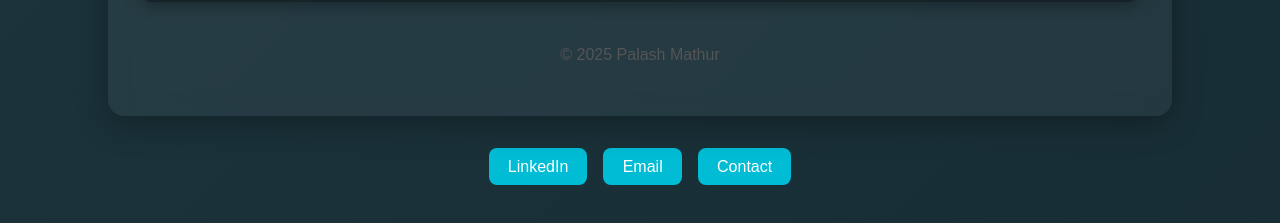
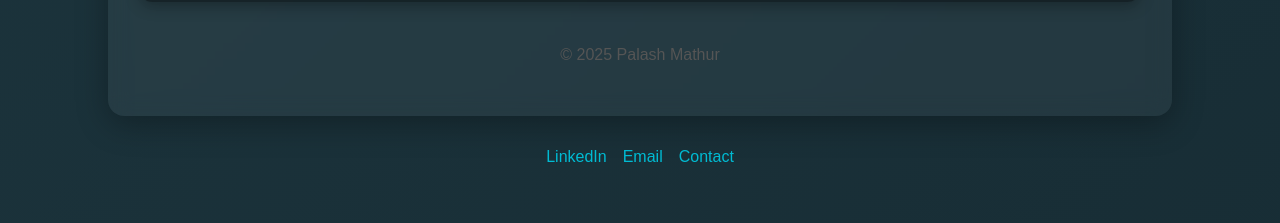
Before and after one commit to Sgpalash/palashmathur.io.github, a plain HTML site: page index.html in a window 1280 px wide. Shown: the part 2639-2862 px from the top of the page. Drawn offline with nearby package versions, Linux system fonts and the light colour scheme; a script that the page names is missing.

Commit message:
Add files via upload

```diff
--- a/index.html
+++ b/index.html
@@ -125,11 +125,10 @@
         </script>
     </div>
     <div class="buttons">
-        <button onclick="window.open('https://www.linkedin.com/in/palash-mathur-298526290', '_blank')">LinkedIn</button>
-        <button onclick="window.location.href='mailto:mathurpalash5@gmail.com'">Email</button>
-        <button onclick="window.location.href='tel:+918692903044'">Contact</button>
+        <a href="https://www.linkedin.com/in/palash-mathur-298526290" target="_blank" class="btn">LinkedIn</a>
+        <a href="mailto:mathurpalash5@gmail.com" class="btn">Email</a>
+        <a href="tel:+918692903044" class="btn">Contact</a>
     </div>
-
     <script>
         (function(){if(!window.chatbase||window.chatbase("getState")!=="initialized"){window.chatbase=(...arguments)=>{if(!window.chatbase.q){window.chatbase.q=[]}window.chatbase.q.push(arguments)};window.chatbase=new Proxy(window.chatbase,{get(target,prop){if(prop==="q"){return target.q}return(...args)=>target(prop,...args)}})}const onLoad=function(){const script=document.createElement("script");script.src="https://www.chatbase.co/embed.min.js";script.id="ivb6VJlT4FcEikwJUlfOa";script.domain="www.chatbase.co";document.body.appendChild(script)};if(document.readyState==="complete"){onLoad()}else{window.addEventListener("load",onLoad)}})();
     </script>
```
